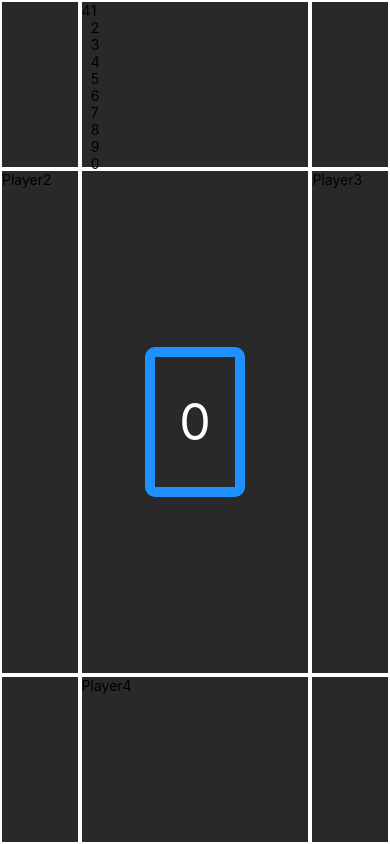
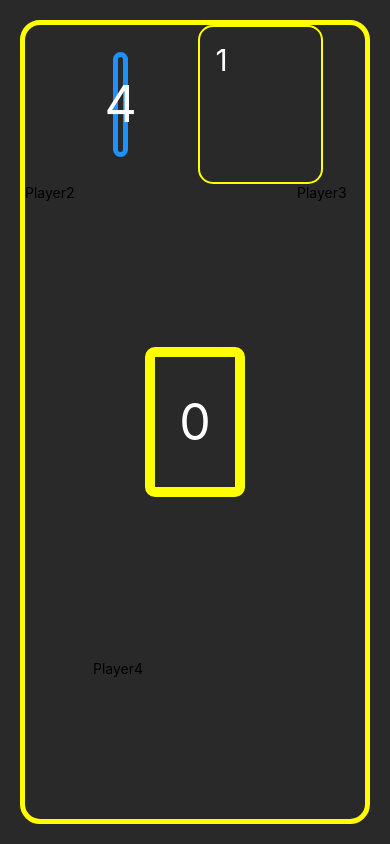
Before and after one commit to SKR301/noThanks, a React Native app: screen /bot in a window 390 px wide. Built offline with nearby package versions, Linux system fonts and the light colour scheme.

Commit message:
#18 UI for player1

```diff
--- a/components/board.js
+++ b/components/board.js
@@ -38,7 +38,7 @@ const styles = StyleSheet.create({
         justifyContent: 'center',
     },
     currCard:{
-        borderColor: 'dodgerblue',
+        borderColor: 'yellow',
         borderWidth: 10,
         borderRadius: 10,
         width: 100,
--- a/components/player1.js
+++ b/components/player1.js
@@ -4,7 +4,7 @@ import { View, StyleSheet, Text, TouchableOpacity, Dimensions, ImageBackground }
 export default class Player1 extends Component{
     constructor(props){
         super(props);
-        this.state = { beads: 4, cards: [1,2,3,4,5,6,7,8,9,0], score: 0};
+        this.state = { beads: 4, cards: [1], score: 0};
     }
 
     componentDidMount(){
@@ -14,13 +14,15 @@ export default class Player1 extends Component{
     render () {
         return (
             <View style={styles.container}>
-                {
+                <View style={styles.beadsContainer}>
                     <Text style={styles.beads}>{this.state.beads}</Text>
-                }
+                </View>
                 <View style={styles.cardContainer}>
                     {
                         this.state.cards.map((card) => (
-                            <Text key={card} style={styles.cardText}>{card}</Text>
+                            <View style={(this.state.cards.length > 10)?styles.cardFlexed:styles.cardUnflexed}>
+                                <Text key={card} style={styles.cardText}>{card}</Text>
+                            </View>
                         ))
                     }
                 </View>
@@ -33,22 +35,49 @@ const styles = StyleSheet.create({
     container:{
         flex: 1,
         flexDirection: 'row',
+        justifyContent: 'center'
     },
-    // cardContainer:{
-    //     flex: 4,
-    //     flexDirection: 'row',
-    // },
-    // cardText:{
-    //     flex: 1,
-    //     color: 'yellow',
-    //     borderColor: 'blue',
-    //     borderWidth: 2
-    // },
-    // beadsContainer:{
-    //     flex: 1,
-    // },
-    // beads:{
-    //     flex: 1,
-    //     color: 'white'
-    // }
+    cardContainer:{
+        flex: 9,
+        flexDirection: 'row',
+        marginLeft: 100,
+    },
+    cardUnflexed:{
+        width: 125,
+        borderColor: 'yellow',
+        backgroundColor: '#29292a',
+        borderWidth: 2,
+        borderRadius: 15,
+        marginLeft: -50
+    },
+    cardFlexed:{
+        flex: 1,
+        borderColor: 'yellow',
+        backgroundColor: '#29292a',
+        borderWidth: 2,
+        borderRadius: 15,
+        marginLeft: -50
+    },
+    cardText:{
+        flex: 1,
+        color: 'white',
+        padding: 15,
+        fontSize: 30
+    },
+    beadsContainer:{
+        flex: 1,
+        borderColor: 'dodgerblue',
+        borderWidth: 5,
+        borderRadius: 100,
+        height: 105,
+        width: 100,
+        marginHorizontal: 20,
+        alignSelf: 'center',
+        justifyContent: 'center',
+    },
+    beads:{
+        color: 'white',
+        alignSelf: 'center',
+        fontSize: 50
+    }
 })
--- a/pages/bot.js
+++ b/pages/bot.js
@@ -24,6 +24,7 @@ export default class Bot extends Component{
     render () {
         return (
             <View style={styles.body}>
+                <View style={styles.board}>
                     <View style={styles.rowX}>
                         <View style={styles.colX}></View>
                         <View style={styles.col}><Player1 /></View>
@@ -48,6 +49,7 @@ export default class Bot extends Component{
                         <View style={styles.colX}></View>
                     </View>
                 </View>
+            </View>
         );
     }
 }
@@ -58,19 +60,26 @@ const styles = StyleSheet.create({
         height: Dimensions.get('window').height,
         width: Dimensions.get('window').width,
     },
+    board:{
+        flex: 1,
+        margin: 20,
+        borderColor: 'yellow',
+        borderWidth: 5,
+        borderRadius: 20
+    },
     row:{
         flex: 0.6,
         flexDirection: 'row',
     },
     col:{
         flex: 0.6,
-        borderColor: 'white',
-        borderWidth: 2
+        // borderColor: 'white',
+        // borderWidth: 2
     },
     colX:{
         flex: 0.2,
-        borderColor: 'white',
-        borderWidth: 2
+        // borderColor: 'white',
+        // borderWidth: 2
     },
     rowX:{
         flex: 0.2,
```
Lines whose indentation alone changed are shown as unchanged.
